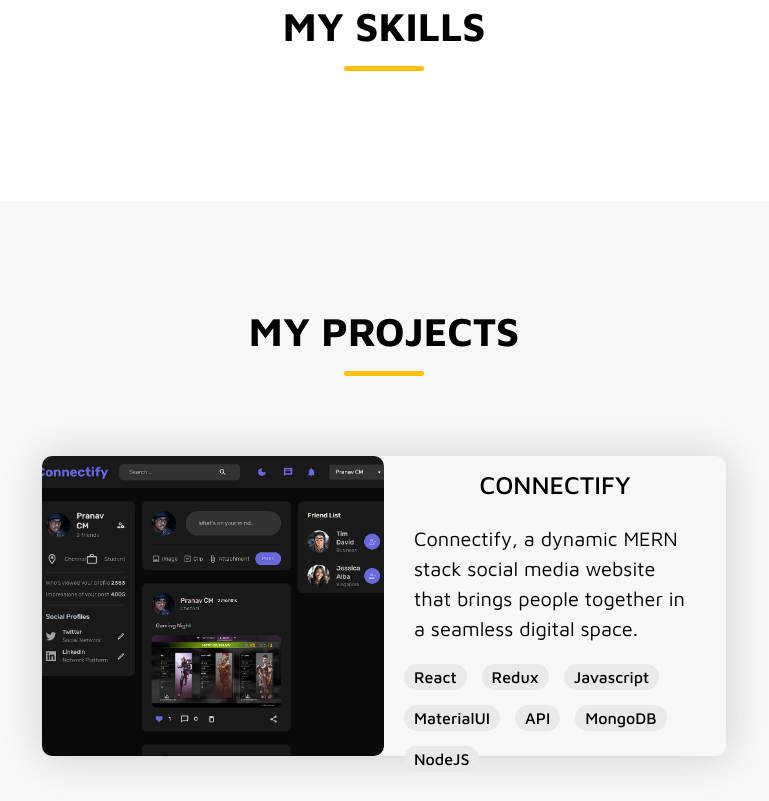
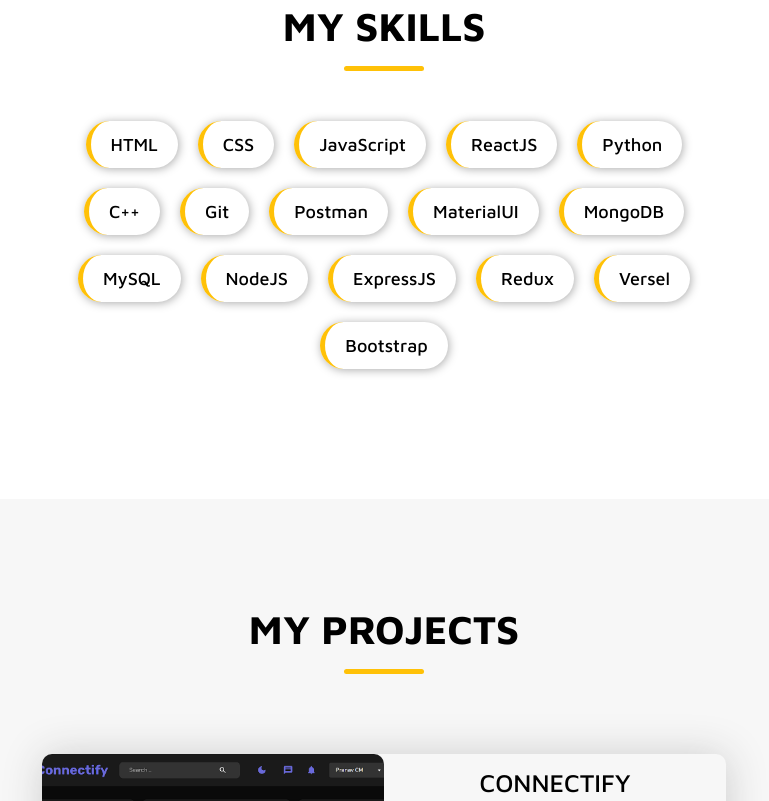
Before and after one commit to Pranavcm-07/portfolio, a React (Vite) app: page / in a window 1280 px wide. Shown: the part 1600-2401 px from the top of the page, without its empty margins (256-1025 px from the left). Built offline with nearby package versions, Linux system fonts and the light colour scheme.

Commit message:
skills section modified

```diff
--- a/src/scenes/navbar/Navbar.jsx
+++ b/src/scenes/navbar/Navbar.jsx
@@ -6,6 +6,12 @@ import LinkedInIcon from "@mui/icons-material/LinkedIn";
 import InstagramIcon from "@mui/icons-material/Instagram";
 import TwitterIcon from "@mui/icons-material/Twitter";
 const Navbar = () => {
+  const handleClick = () => {
+    const section = document.getElementById(`Home`);
+    if (section) {
+      section.scrollIntoView({ behavior: "smooth" });
+    }
+  };
   return (
     <Box
       sx={{
@@ -28,6 +34,7 @@ const Navbar = () => {
         }}
       >
         <Typography
+          onClick={handleClick}
           sx={{
             fontSize: "25px",
             fontWeight: "700",
@@ -37,6 +44,7 @@ const Navbar = () => {
             transition: "0.1s",
             position: "absolute",
             left: "0",
+            cursor: "pointer",
           }}
         >
           Pranav.dev
@@ -47,7 +55,6 @@ const Navbar = () => {
             color: "black",
           }}
         >
-          <CustomTypography item={"Home"} />
           <CustomTypography item={"About"} />
           <CustomTypography item={"Skills"} />
           <CustomTypography item={"Projects"} />
--- a/src/scenes/skills/Skills.jsx
+++ b/src/scenes/skills/Skills.jsx
@@ -31,9 +31,36 @@ const Skills = () => {
           height: "5px",
           borderRadius: "50px",
           backgroundColor: "#ffc107",
+          margin: "0 auto 50px",
+        }}
+      />
+      <Box
+        sx={{
+          display: "flex",
+          justifyContent: "center",
+          alignItems: "center",
+          flexWrap: "wrap",
+          gap: "20px",
+          width: "80%",
           margin: "auto",
         }}
-      />
+      >
+        {skills.map((skill, index) => (
+          <Box
+            key={index}
+            sx={{
+              padding: "10px 20px",
+              borderLeft: "5px solid #ffc107",
+              borderRadius: "30px",
+              boxShadow: "1px 1px 10px #aaa",
+            }}
+          >
+            <Typography sx={{ fontSize: "18px", fontWeight: "500" }}>
+              {skill}
+            </Typography>
+          </Box>
+        ))}
+      </Box>
     </Box>
   );
 };
```
